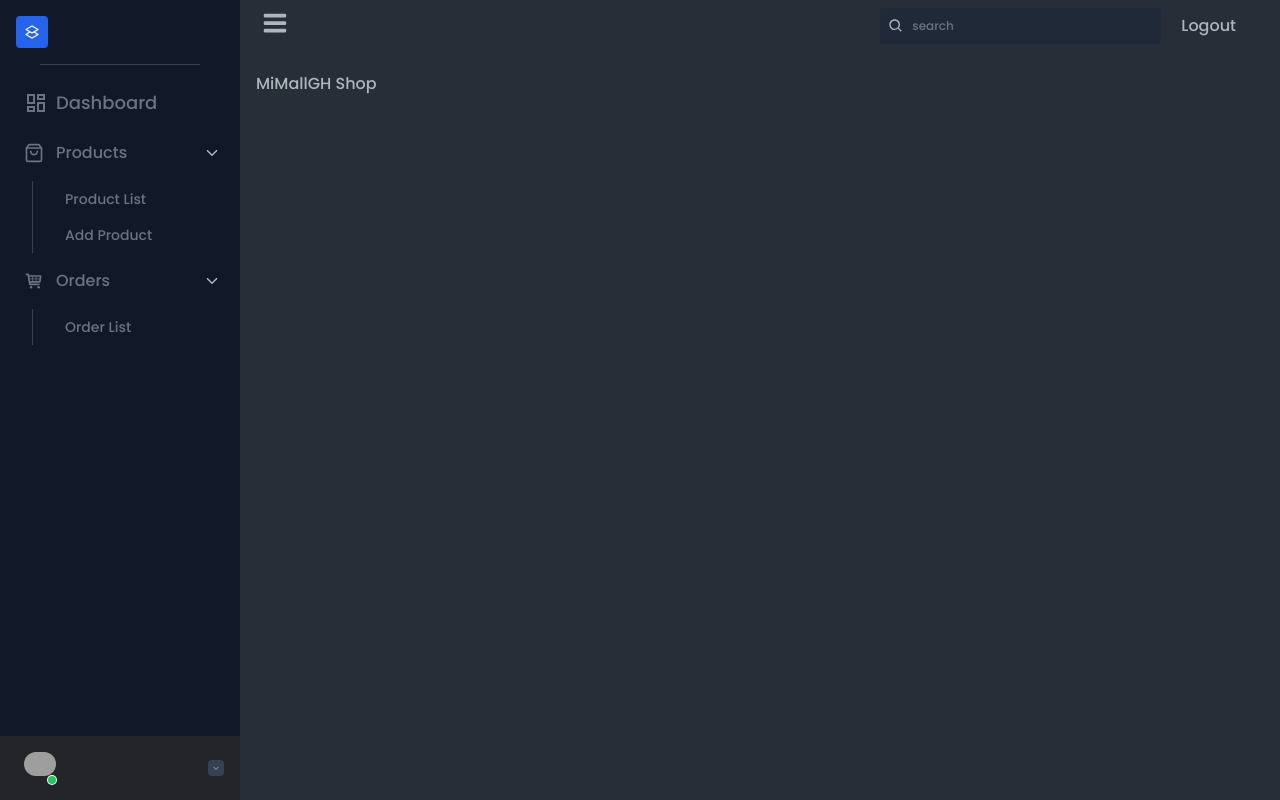
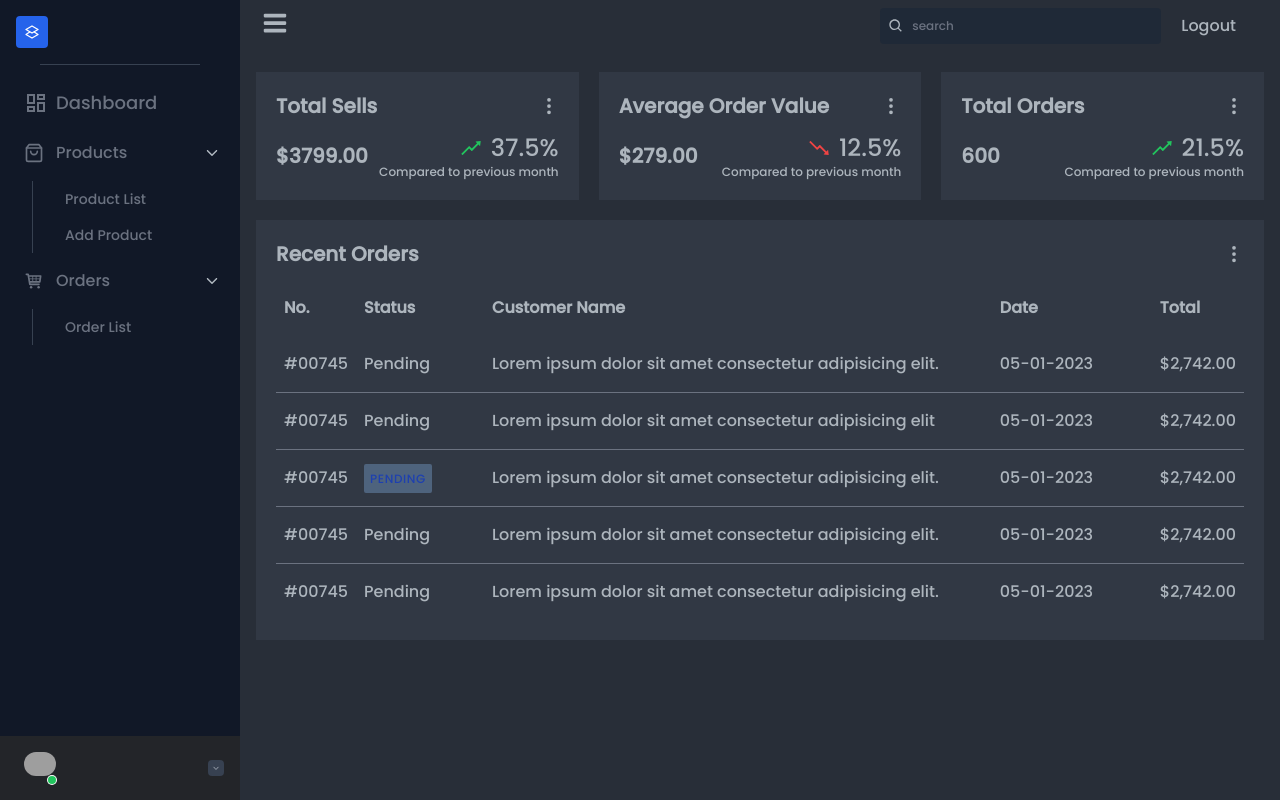
Before and after one commit to PrinceNarteh/shop.mimallgh, a Next.js app: page / in a window 1280 px wide. Built offline with nearby package versions, Linux system fonts and the light colour scheme; no server answers; grey boxes are pictures that could not be loaded.

Commit message:
add dashboard page

```diff
--- a/components/OrderDetails.tsx
+++ b/components/OrderDetails.tsx
@@ -1,8 +1,5 @@
 import Image from "next/image";
 import Link from "next/link";
-import React from "react";
-import apple from "@/assets/images/red-apple.png";
-import user from "@/assets/images/user-1.jpg";
 
 export const OrderDetails = () => {
   return (
@@ -28,7 +25,7 @@
                     <div className="flex items-center">
                       <Image
                         className="mr-5"
-                        src={apple}
+                        src={""}
                         width={40}
                         height={40}
                         alt="apple"
@@ -45,7 +42,7 @@
                     <div className="flex items-center">
                       <Image
                         className="mr-5"
-                        src={apple}
+                        src={""}
                         width={40}
                         height={40}
                         alt="Red Apple"
@@ -62,7 +59,7 @@
                     <div className="flex items-center">
                       <Image
                         className="mr-5"
-                        src={apple}
+                        src={""}
                         width={40}
                         height={40}
                         alt=""
@@ -79,7 +76,7 @@
                     <div className="flex items-center">
                       <Image
                         className="mr-5"
-                        src={apple}
+                        src={""}
                         width={40}
                         height={40}
                         alt=""
@@ -127,7 +124,7 @@
             </div>
             <div className="flex items-center">
               <Image
-                src={user}
+                src={""}
                 width={50}
                 height={50}
                 className="mr-3 rounded-full"
--- a/pages/index.tsx
+++ b/pages/index.tsx
@@ -1,9 +1,153 @@
-import Image from "next/image";
+import React from "react";
+import { Card } from "@/components";
+import { AiOutlineRise, AiOutlineFall } from "react-icons/ai";
 
-export default function Home() {
+const Home = () => {
   return (
-    <main className="">
-      <h1>MiMallGH Shop</h1>
-    </main>
+    <div>
+      <div className="grid grid-cols-1 gap-5 lg:grid-cols-3">
+        <Card heading="Total Sells">
+          <div className="flex items-center justify-between">
+            <h3 className="text-xl font-extrabold">$3799.00</h3>
+            <div className="flex flex-col items-end">
+              <div className="flex items-center gap-2 text-2xl">
+                <AiOutlineRise className="font-bold text-green-500" /> 37.5%
+              </div>
+              <p className="text-xs">Compared to previous month</p>
+            </div>
+          </div>
+        </Card>
+        <Card heading="Average Order Value">
+          <div className="flex items-center justify-between gap-5">
+            <h3 className="text-xl font-extrabold">$279.00</h3>
+            <div className="flex flex-col items-end">
+              <div className="flex items-center gap-2 text-2xl">
+                <AiOutlineFall className="font-bold text-red-500" /> 12.5%
+              </div>
+              <p className="text-xs">Compared to previous month</p>
+            </div>
+          </div>
+        </Card>
+        <Card heading="Total Orders">
+          <div className="flex items-center justify-between">
+            <h3 className="text-xl font-extrabold">600</h3>
+            <div className="flex flex-col items-end">
+              <div className="flex items-center gap-2 text-2xl">
+                <AiOutlineRise className="font-bold text-green-500" /> 21.5%
+              </div>
+              <p className="text-xs">Compared to previous month</p>
+            </div>
+          </div>
+        </Card>
+      </div>
+      <div className="mt-5">
+        <Card heading="Recent Orders">
+          <div className="overflow-auto">
+            <table className="w-full max-w-full">
+              <thead>
+                <tr className="text-left">
+                  <th className="w-20 px-2 py-4">No.</th>
+                  <th className="w-32 px-2 py-4">Status</th>
+                  <th className="max-w-xl px-2 py-4">Customer Name</th>
+                  <th className="w-40 px-2 py-4">Date</th>
+                  <th className="w-20 px-2 py-4">Total</th>
+                </tr>
+              </thead>
+              <tbody className="divide-y divide-gray-500">
+                <tr>
+                  <td className="text-md whitespace-nowrap px-2 py-4">
+                    #00745
+                  </td>
+                  <td className="text-md whitespace-nowrap px-2 py-4">
+                    Pending
+                  </td>
+                  <td className="text-md whitespace-nowrap px-2 py-4">
+                    Lorem ipsum dolor sit amet consectetur adipisicing elit.
+                  </td>
+                  <td className="text-md whitespace-nowrap px-2 py-4">
+                    05-01-2023
+                  </td>
+                  <td className="text-md whitespace-nowrap px-2 py-4">
+                    $2,742.00
+                  </td>
+                </tr>
+                <tr>
+                  <td className="text-md whitespace-nowrap px-2 py-4">
+                    #00745
+                  </td>
+                  <td className="text-md whitespace-nowrap px-2 py-4">
+                    Pending
+                  </td>
+                  <td className="text-md whitespace-nowrap px-2 py-4">
+                    Lorem ipsum dolor sit amet consectetur adipisicing elit
+                  </td>
+                  <td className="text-md whitespace-nowrap px-2 py-4">
+                    05-01-2023
+                  </td>
+                  <td className="text-md whitespace-nowrap px-2 py-4">
+                    $2,742.00
+                  </td>
+                </tr>
+                <tr>
+                  <td className="text-md whitespace-nowrap px-2 py-4">
+                    #00745
+                  </td>
+                  <td className="text-md whitespace-nowrap px-2 py-4">
+                    <span className="rounded-sm bg-blue-300 bg-opacity-30 p-1.5 text-xs font-medium uppercase tracking-wider text-blue-800">
+                      Pending
+                    </span>
+                  </td>
+                  <td className="text-md whitespace-nowrap px-2 py-4">
+                    Lorem ipsum dolor sit amet consectetur adipisicing elit.
+                  </td>
+                  <td className="text-md whitespace-nowrap px-2 py-4">
+                    05-01-2023
+                  </td>
+                  <td className="text-md whitespace-nowrap px-2 py-4">
+                    $2,742.00
+                  </td>
+                </tr>
+                <tr>
+                  <td className="text-md whitespace-nowrap px-2 py-4">
+                    #00745
+                  </td>
+                  <td className="text-md whitespace-nowrap px-2 py-4">
+                    Pending
+                  </td>
+                  <td className="text-md whitespace-nowrap px-2 py-4">
+                    Lorem ipsum dolor sit amet consectetur adipisicing elit.
+                  </td>
+                  <td className="text-md whitespace-nowrap px-2 py-4">
+                    05-01-2023
+                  </td>
+                  <td className="text-md whitespace-nowrap px-2 py-4">
+                    $2,742.00
+                  </td>
+                </tr>
+                <tr>
+                  <td className="text-md whitespace-nowrap px-2 py-4">
+                    #00745
+                  </td>
+                  <td className="text-md whitespace-nowrap px-2 py-4">
+                    Pending
+                  </td>
+                  <td className="text-md whitespace-nowrap px-2 py-4">
+                    Lorem ipsum dolor sit amet consectetur adipisicing elit.
+                  </td>
+                  <td className="text-md whitespace-nowrap px-2 py-4">
+                    05-01-2023
+                  </td>
+                  <td className="text-md whitespace-nowrap px-2 py-4">
+                    $2,742.00
+                  </td>
+                </tr>
+              </tbody>
+            </table>
+          </div>
+        </Card>
+      </div>
+    </div>
   );
-}
+};
+
+export default Home;
```
